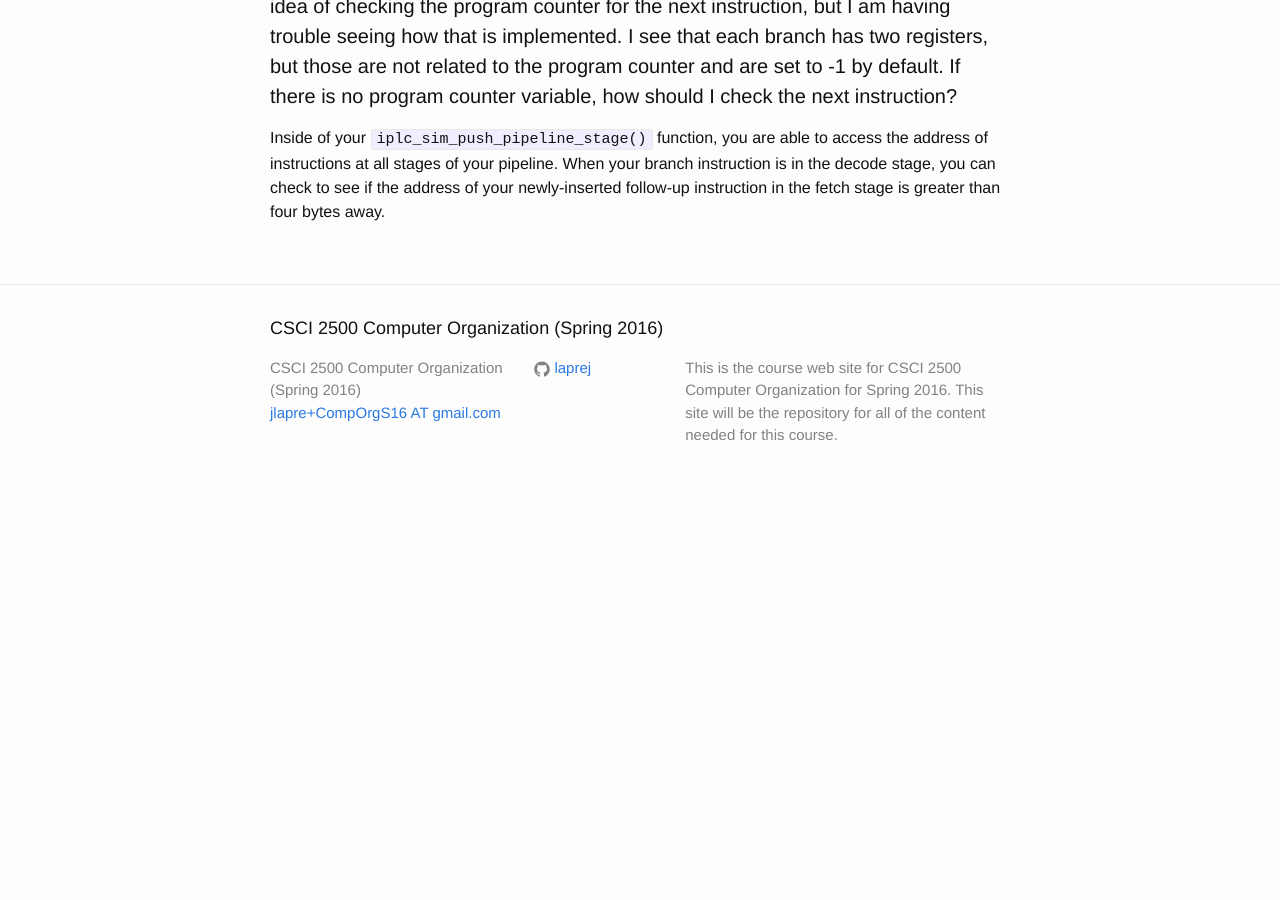
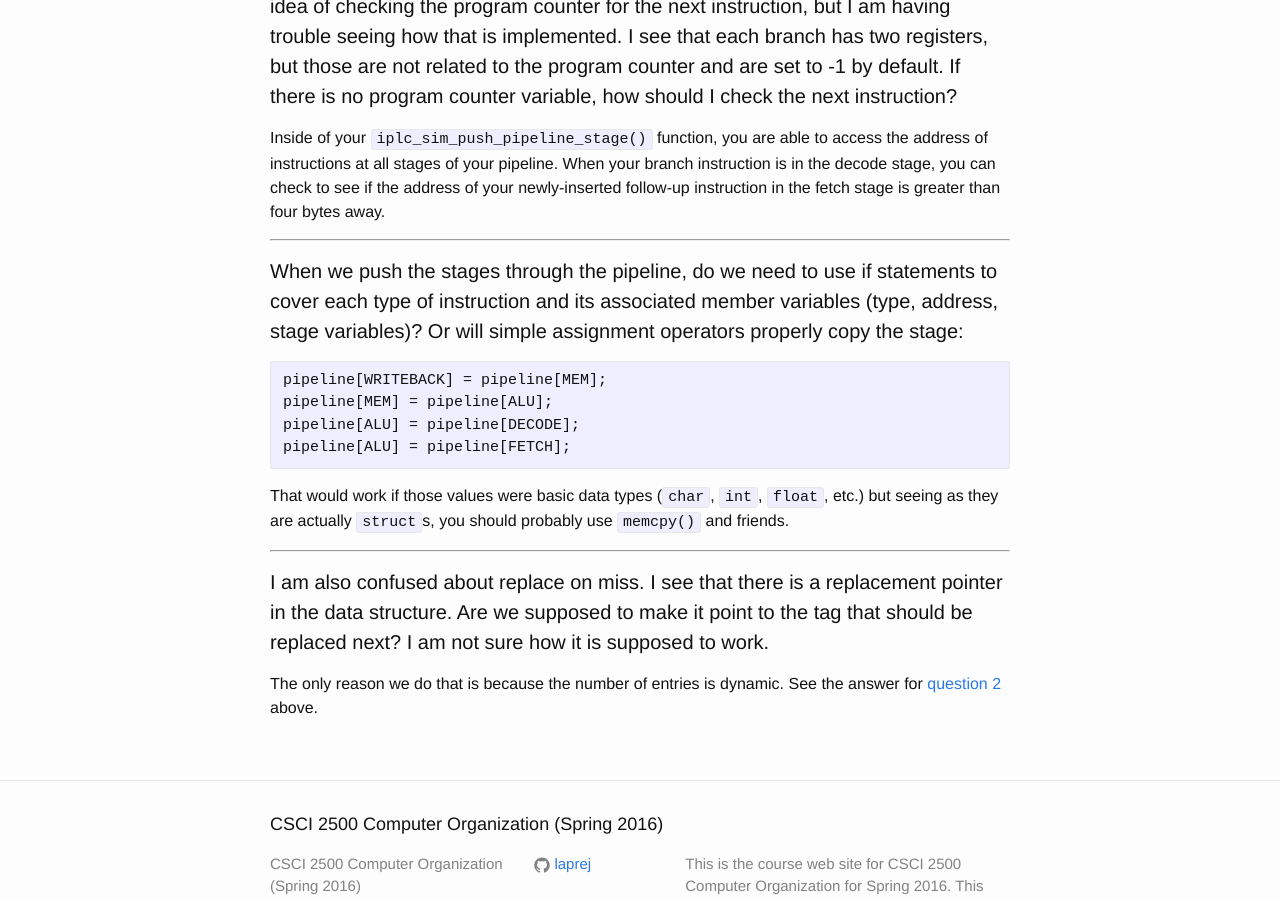
Before and after one commit to RPI-CSCI-2500-2016-Spring/RPI-CSCI-2500-2016-Spring.github.io, a Jekyll site: the page built from _posts/2016-04-20-project-questions.md, in a window 1280 px wide and 900 px high, scrolled down 2850 px. Built offline with Jekyll 4.4.1, drawn with Linux system fonts in a browser that asks for light colours; before the commit the page ends 3357 px from its top, so only the background shows below that; some of the changed text lies outside the part shown.

Commit message:
Added some Qs

````diff
--- a/_posts/2016-04-20-project-questions.md
+++ b/_posts/2016-04-20-project-questions.md
@@ -134,3 +134,26 @@ It is the entry into your cache set for when you are using a cache configuration
 
 Inside of your `iplc_sim_push_pipeline_stage()` function, you are able to access the address of instructions at all stages of your pipeline.
 When your branch instruction is in the decode stage, you can check to see if the address of your newly-inserted follow-up instruction in the fetch stage is greater than four bytes away.
+
+---------------------------------------
+
+<a id="Q12"></a>
+
+#### When we push the stages through the pipeline, do we need to use if statements to cover each type of instruction and its associated member variables (type, address, stage variables)? Or will simple assignment operators properly copy the stage:
+```
+pipeline[WRITEBACK] = pipeline[MEM];
+pipeline[MEM] = pipeline[ALU];
+pipeline[ALU] = pipeline[DECODE];
+pipeline[ALU] = pipeline[FETCH];
+```
+
+That would work if those values were basic data types (`char`, `int`, `float`, etc.) but seeing as they are actually `struct`s, you should probably use `memcpy()` and friends.
+
+---------------------------------------
+
+<a id="Q13"></a>
+
+#### I am also confused about replace on miss. I see that there is a replacement pointer in the data structure. Are we supposed to make it point to the tag that should be replaced next? I am not sure how it is supposed to work.
+
+The only reason we do that is because the number of entries is dynamic.
+See the answer for <a href="#Q2">question 2</a> above.
````
Also changed, not shown: other parts of _posts/2016-04-20-project-questions.md (+1 -1 lines).
